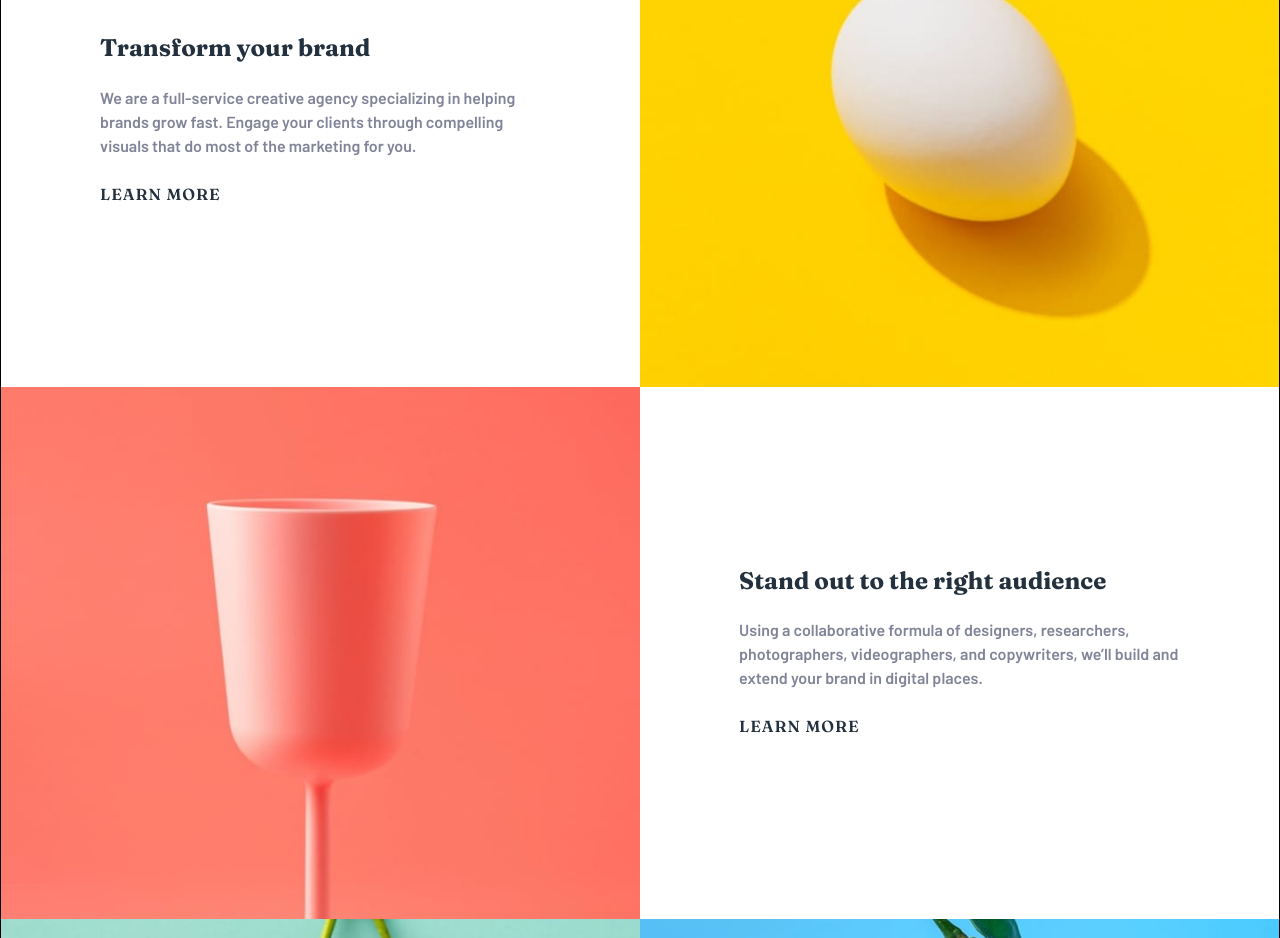
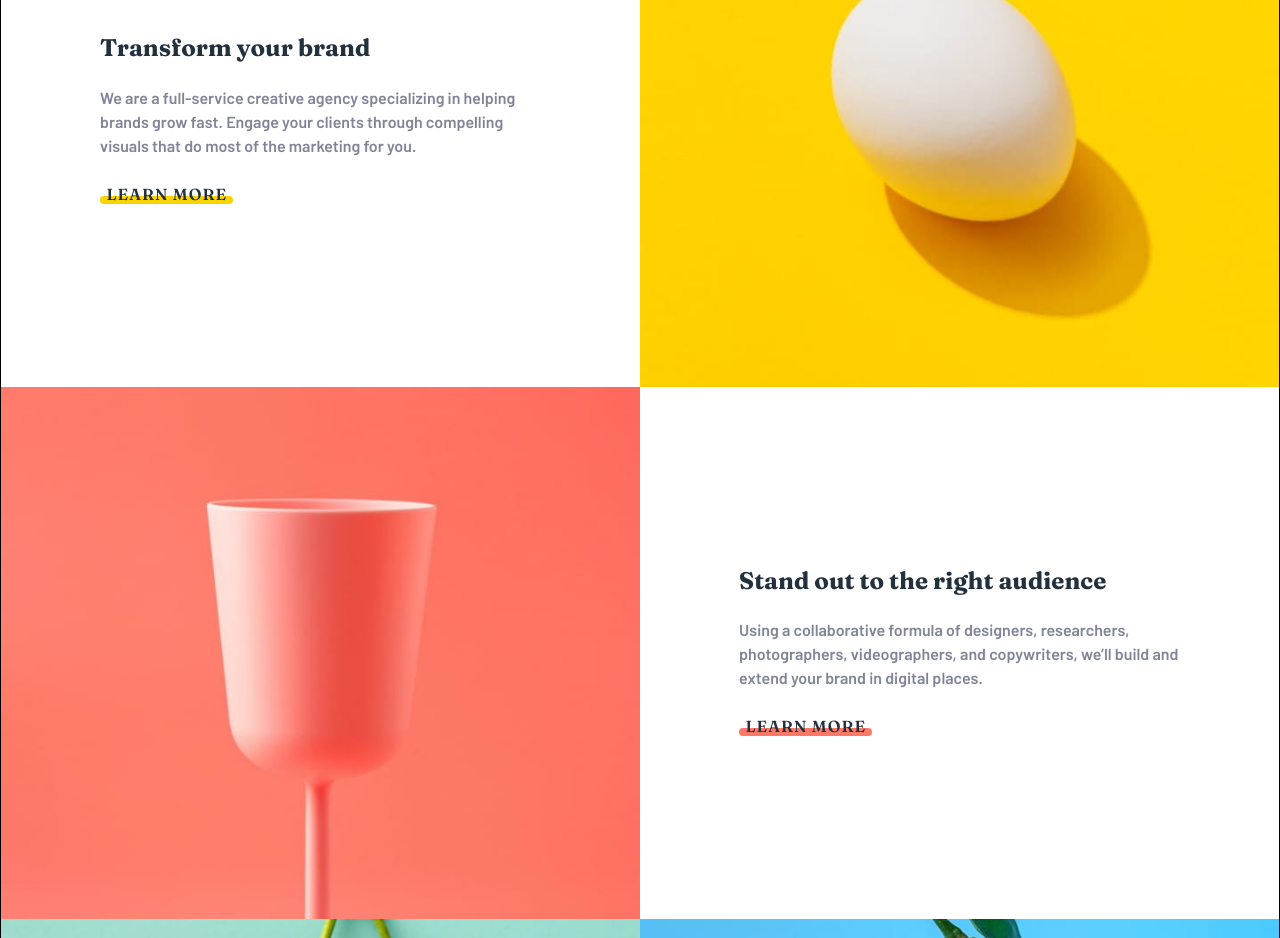
Before and after one commit to yamami-mohammed-monsif/fm--sunnyside-agency-landing-page-main, a plain HTML site: page index.html in a window 1280 px wide. Shown: the part 669-1607 px from the top of the page. Drawn offline with Linux system fonts and the light colour scheme.

Commit message:
style the learn more buttons

```diff
--- a/styles.css
+++ b/styles.css
@@ -253,6 +253,41 @@ h3 {
 .learn-more {
     text-transform: uppercase;
     letter-spacing: 1px;
+    padding-inline: .4rem;
+
+    position: relative;
+}
+
+.section-1 .learn-more::after {
+    content: '';
+    display: block;
+    width: 100%;
+    height: .5rem;
+    background-color: hsl(51, 100%, 49%);
+
+    border-radius: 10rem;
+
+    position: absolute;
+    bottom: .1rem;
+    left: 0;
+
+    z-index: -2;
+}
+
+.section-2 .learn-more::after {
+    content: '';
+    display: block;
+    width: 100%;
+    height: .5rem;
+    background-color: hsl(7, 99%, 70%);
+
+    border-radius: 10rem;
+
+    position: absolute;
+    bottom: .1rem;
+    left: 0;
+
+    z-index: -2;
 }
 
 /* testimonials */
```
